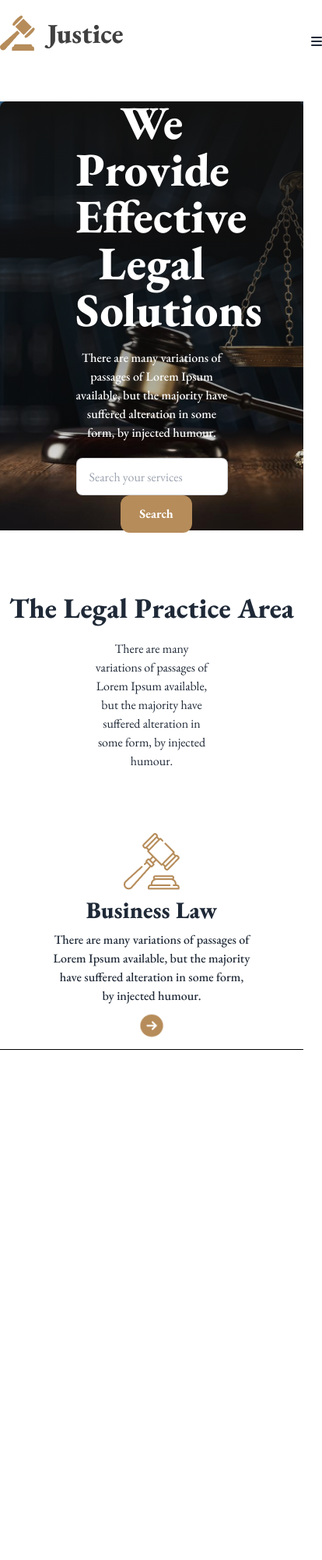
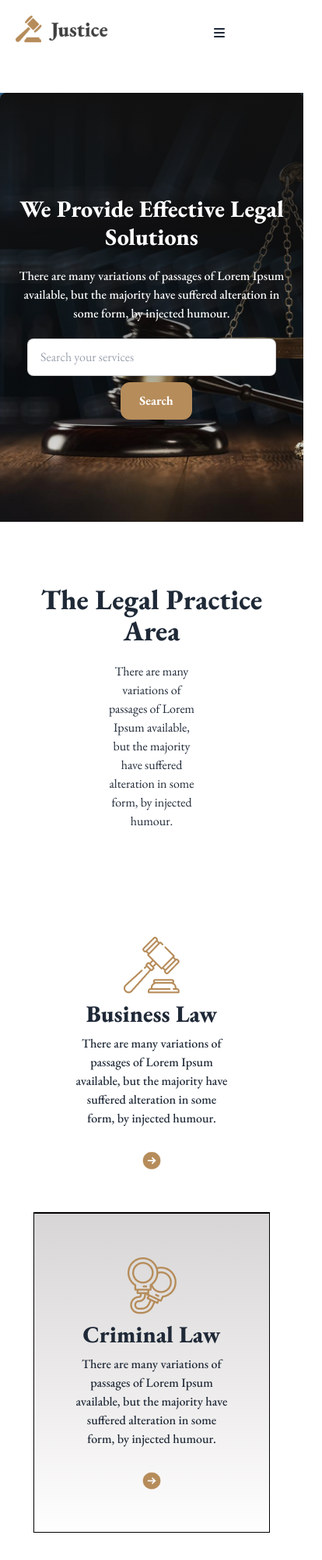
Before and after one commit to Mdafsarx/project-4, a plain HTML site: page index.html in a window 390 px wide. Shown: the top 2000 px of the page at 78% size, 414 px wide, since content can reach past the window. Before the commit the page ends 1366 px from the top, so only its background shows below. Drawn offline with nearby package versions, Linux system fonts and the light colour scheme.

Commit message:
criminal section done

```diff
--- a/index.html
+++ b/index.html
@@ -29,6 +29,7 @@
     }
     .a{
         display: none;
+        box-sizing: border-box;
     }
     .gradient{
       border-radius: 8px;
@@ -45,7 +46,8 @@ background:linear-gradient(180deg, #111 0%, rgba(17, 17, 17, 0.00) 100%) ;
 <nav class="flex items-center justify-between ">
 
 <div>
-    <figure><img src="./images/logo2.png" alt=""></figure>
+    <figure><img src="./images/logo2.png" alt="" class="
+     w-2/3 ml-5 md:w-full"></figure>
 </div>
 
 <div class="flex space-x-4 font-medium text-base hidden md:block">
@@ -84,7 +86,7 @@ background:linear-gradient(180deg, #111 0%, rgba(17, 17, 17, 0.00) 100%) ;
 
     </nav>
     <div class="">
-        <figure><i class="md:hidden fa-solid fa-bars translate-x-[400px] -translate-y-6"></i></figure>
+        <figure><i class="md:hidden fa-solid fa-bars translate-x-[275px] -translate-y-6"></i></figure>
         <ul class=" space-y-2 hidden md:hidden ">
             <a href="" class="block">Home</a>
 
@@ -115,27 +117,31 @@ background:linear-gradient(180deg, #111 0%, rgba(17, 17, 17, 0.00) 100%) ;
         </ul>
     </div>
 
+
+
+
              <!-- banner section -->
              <section>
 
-<div class="bg-[url(./images/banner.png)] text-white bg-no-repeat bg-cover bg-center w-full h-[550px] my-10 ">
+<div class="bg-[url(./images/banner.png)] text-white bg-no-repeat bg-cover bg-center w-[100%] h-[550px] my-10 ">
 
 
 
     <div class="flex justify-center items-center h-full  gradient ">
 
-      <div class="max-w-[50%] text-center space-y-5 ">
-        <h1 class="font-extrabold text-6xl">We Provide Effective Legal Solutions</h1>
+      <div class="max-w-[90%] md:max-w-[50%] text-center space-y-5 ">
+        <h1 class="font-extrabold text-3xl md:text-6xl">We Provide Effective Legal Solutions</h1>
       <p class="font-medium text-base">There are many variations of passages of Lorem Ipsum available, but the majority have suffered alteration in some form, by injected humour.</p>
 
-    <div>
-      <input type="text" placeholder="Search your services" class="input input-bordered w-full max-w-xs outline-none text-black" />
-      <button class="py-3 rounded-xl ml-3 px-6 outline-none bg-bg-c font-bold text-base">Search</button>
+    <div class="space-y-2">
+      <input type="text" placeholder="Search your services" class="input input-bordered w-full max-w-xs outline-none text-black " />
+      <button class="py-3 rounded-xl ml-3 px-6 outline-none bg-bg-c font-bold text-base ">Search</button>
     </div>
 
       </div>
 
      </div>
+
 
 
 
@@ -155,21 +161,36 @@ background:linear-gradient(180deg, #111 0%, rgba(17, 17, 17, 0.00) 100%) ;
 
 
 
-<main class="container mx-auto my-5">
+<main class="max-w-[78%] mx-auto my-5">
 <div class="text-center flex flex-col items-center space-y-5 my-20">
   <h2 class="font-extrabold text-4xl ">The Legal Practice Area</h2>
   <p class="font-normal text-base w-[40%]">There are many variations of passages of Lorem Ipsum available, but the majority have suffered alteration in some form, by injected humour.</p>
 
 </div>
 
-<!-- legal grid card -->
+<!-- legal grid card line one-1 -->
+
 <section class="grid grid-cols-1 md:grid-cols-3">
 
-<div class=" flex flex-col items-center justify-center text-center space-y-2 border-b border-black pb-3">
+<div class=" flex flex-col items-center justify-center text-center space-y-2 border-b border-black pb-3 py-14 ">
   <figure><img src="./images/business.png" alt=""></figure>
   <h2 class="font-extrabold text-3xl">Business Law</h2>
   <p class="text-base font-medium w-[65%]">There are many variations of passages of Lorem Ipsum available, but the majority have suffered alteration in some form, by injected humour.</p>
-  <img src="./images/Frame.png" class="w-[9%]" alt="">
+  <img src="./images/Frame.png" class="w-[9%] pb-10 pt-5" alt="">
+</div>
+
+<div class=" flex flex-col items-center justify-center text-center space-y-2 border  border-black pb-3 py-14  bg-gradient-to-t from-[#fffefe] to-[#d7d5d5]">
+  <figure><img src="./images/criminal.png" alt=""></figure>
+  <h2 class="font-extrabold text-3xl">Criminal Law</h2>
+  <p class="text-base font-medium w-[65%]">There are many variations of passages of Lorem Ipsum available, but the majority have suffered alteration in some form, by injected humour.</p>
+  <img src="./images/Frame.png" class="w-[9%] pb-10 pt-5" alt="">
+</div>
+
+<div class=" flex flex-col items-center justify-center text-center space-y-2 border-b border-black pb-3 py-14 ">
+  <figure><img src="./images/child.png" alt=""></figure>
+  <h2 class="font-extrabold text-3xl">Child Support</h2>
+  <p class="text-base font-medium w-[65%]">There are many variations of passages of Lorem Ipsum available, but the majority have suffered alteration in some form, by injected humour.</p>
+  <img src="./images/Frame.png" class="w-[9%] pb-10 pt-5" alt="">
 </div>
 
 </section>
```
